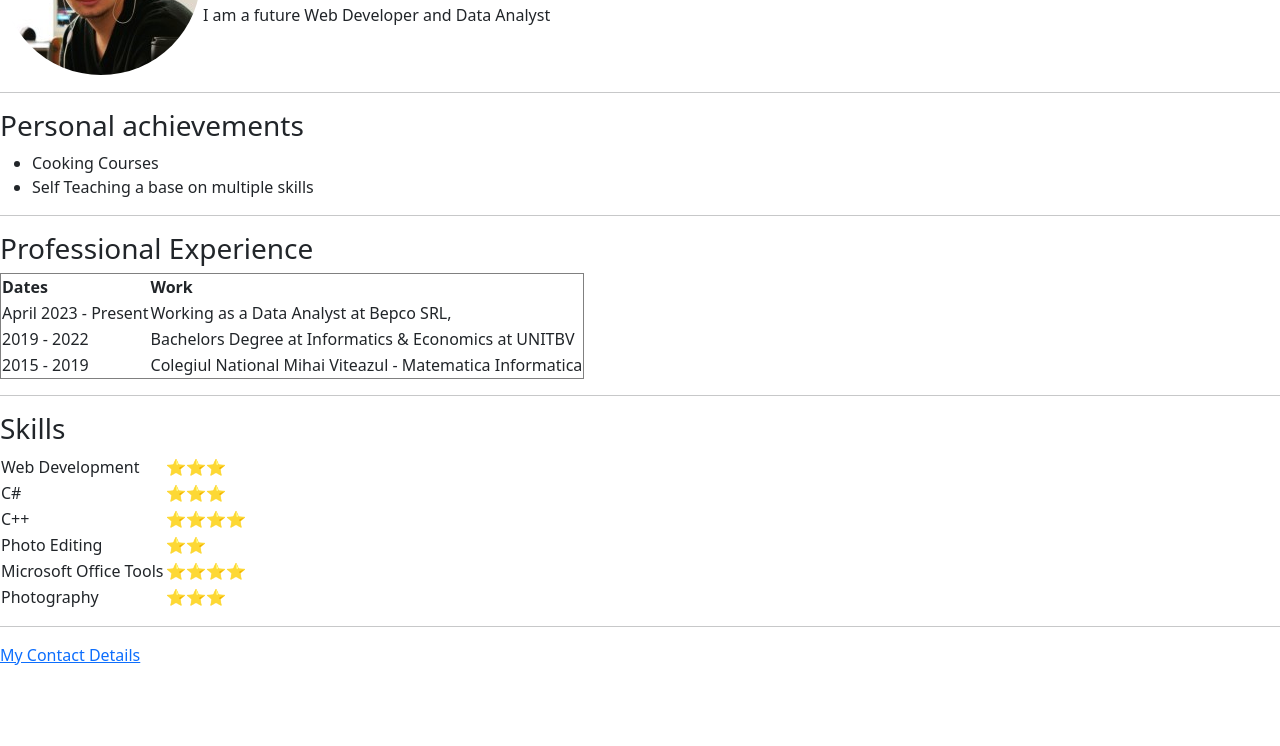
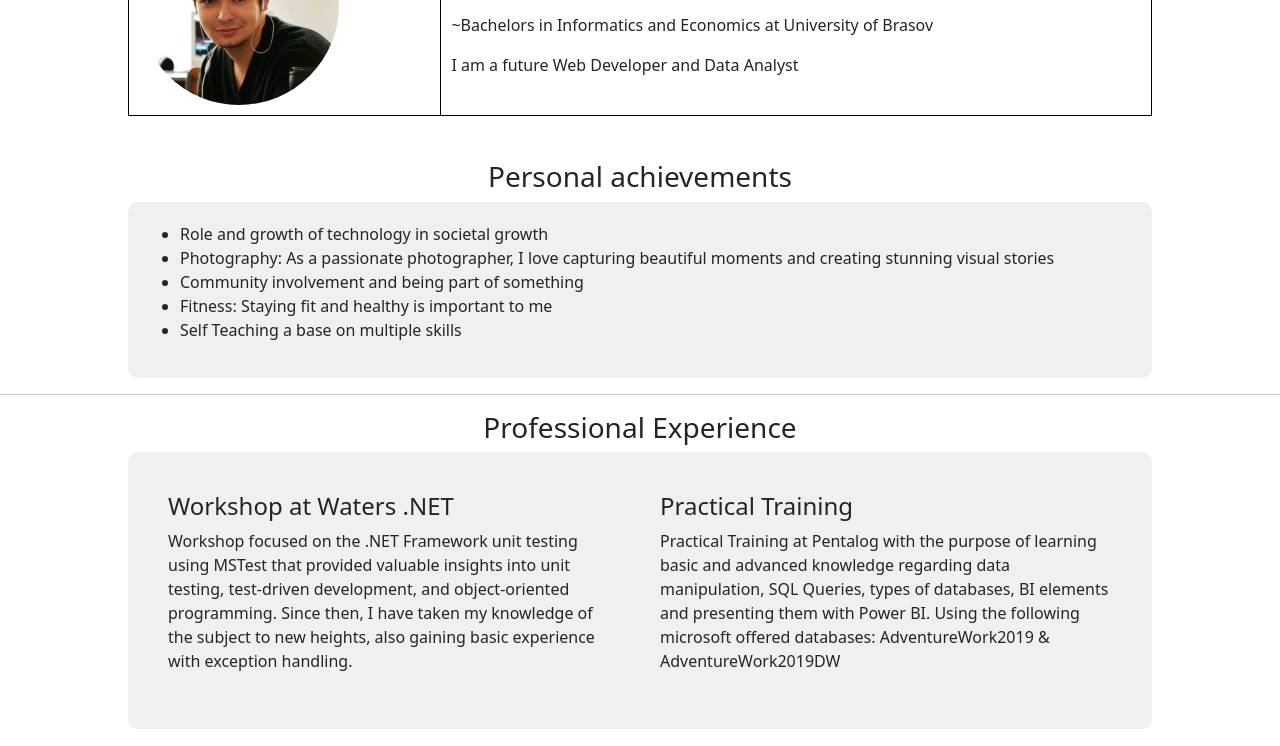
Before and after one commit to EODoody/CV-hw, a plain HTML site: page resume.html in a window 1280 px wide. Shown: the part 126-872 px from the top of the page. Before the commit the page ends 800 px from the top, so only its background shows below. Drawn offline with nearby package versions, Linux system fonts and the light colour scheme.

Commit message:
CV commit Hw

```diff
--- /dev/null
+++ b/resume.css
@@ -0,0 +1,50 @@
+.container {
+  display: flex;
+}
+.column {
+  flex: 1;
+  padding: 10px;
+}
+body {
+
+  justify-content: center;
+  align-items: center;
+  height: 100vh;
+  margin: 0;
+}
+
+.container {
+  display: flex;
+  width: 80%;
+  margin: auto;
+  background-color: #f0f0f0;
+  border-radius: 10px;
+  padding: 20px;
+}
+
+.column {
+  flex: 1;
+  padding: 20px;
+}
+
+table {
+  width: 80%;
+  border-collapse: collapse;
+  margin: 20px auto;
+}
+
+table, th, td {
+  border: 1px solid #000;
+}
+
+th, td {
+  padding: 10px;
+}
+
+h4 {
+  margin-top: 0;
+}
+
+.skills-description {
+  margin-top: 10px;
+}
--- a/resume.html
+++ b/resume.html
@@ -7,6 +7,7 @@
 
   <link href="https://cdn.jsdelivr.net/npm/bootstrap@5.2.1/dist/css/bootstrap.min.css" rel="stylesheet">
   <script src="https://cdn.jsdelivr.net/npm/bootstrap@5.2.1/dist/js/bootstrap.bundle.min.js"></script>
+  <link rel="stylesheet" href="resume.css">
 
 </head>
 
@@ -14,28 +15,57 @@
   <table cellspacing="20">
     <tr>
       <td><img src="Images/david.jpg" style="border-radius: 100px;" alt="David's profile picture"></td>
-        <td><h1>David-Eduard Olteanu</h1>
-          <p><em>Student at <a href="https://www.unitbv.ro">University of Brasov</a> <Strong>Informatics and Economics</Strong></em></p>
-          <P>I am a future Web Developer and Data Analyst</P></td>
+      <td>
+        <h1>David-Eduard Olteanu</h1>
+        <p><em>Student at <a href="https://www.unitbv.ro">University of Brasov</a> <Strong> Masters at Internet
+              Tehnologies</Strong></em></p>
+        <p> ~Bachelors in Informatics and Economics at University of Brasov</p>
+        <P>I am a future Web Developer and Data Analyst</P>
+      </td>
     </tr>
   </table>
-    <hr>
-    <h3>Personal achievements</h3>
+
+  <br>
+
+  <h3 style="text-align: center;">Personal achievements</h3>
+  <div class="container">
+
     <ul>
-      <li>Cooking Courses</li>
+        <li>Role and growth of technology in societal growth</li>
+        <li>Photography: As a passionate photographer, I love capturing beautiful moments and creating stunning visual stories</li>
+        <li>Community involvement and being part of something</li>
+        <li>Fitness: Staying fit and healthy is important to me</li>
         <li>Self Teaching a base on multiple skills</li>
     </ul>
+  </div>
   <hr>
-    <h3>Professional Experience </h3>
-    <table border="1px" cellspacing = 10;>
+
+  <h3 style="text-align: center;">Professional Experience </h3>
+  <div>
+    <div class="container">
+      <div class="column">
+        <h4>Workshop at Waters .NET</h4>
+        <p>Workshop focused on the .NET Framework unit testing using MSTest that provided valuable insights into unit
+          testing, test-driven development, and object-oriented programming. Since then, I have taken my knowledge of
+          the subject to new heights, also gaining basic experience with exception handling.</p>
+      </div>
+      <div class="column">
+        <h4>Practical Training</h4>
+        <p>Practical Training at Pentalog with the purpose of learning basic and advanced knowledge regarding data
+          manipulation, SQL Queries, types of databases, BI elements and presenting them with Power BI. Using the
+          following microsoft offered databases: AdventureWork2019 & AdventureWork2019DW</p>
+      </div>
+    </div>
+    <table border="1px" cellspacing=10;>
+  </div>
   <thead>
     <th>Dates</th>
     <th>Work</th>
   </thead>
   <tbody>
     <tr>
-          <td>  April 2023 - Present </td>
-          <td> Working as a Data Analyst at Bepco SRL,  </td>
+      <td> April 2023 - Present </td>
+      <td> Working as a Data Analyst at <a href="https://bepco.ro">Bepco SRL</a></td>
     </tr>
     <tr>
       <td> 2019 - 2022 </td>
@@ -46,44 +76,47 @@
       <td>Colegiul National Mihai Viteazul - Matematica Informatica</td>
     </tr>
   </tbody>
-      <tfoot>
-
-      </tfoot>
   </table>
 
   <hr>
     <h3>Skills</h3>
-    <table cellspacing="10">
+    <table>
         <tr>
             <td>Web Development</td>
             <td>⭐⭐⭐</td>
+            <td class="skills-description">Experience in web development including HTML, CSS, JavaScript, and PHP. Basic knowledge of React.JS.</td>
         </tr>
         <tr>
             <td>C#</td>
             <td>⭐⭐⭐</td>
+            <td class="skills-description">Experience in C# using the .NET Framework with a focus on object-oriented programming and unit testing. Proficient in Entity Framework with CRUD operations.</td>
         </tr>
         <tr>
             <td>C++</td>
             <td>⭐⭐⭐⭐</td>
-      </tr>
-      <tr>
-        <td>Photo Editing</td>
-        <td>⭐⭐</td>
+            <td class="skills-description">Proficient in C++ with in-depth experience in various applications and development.</td>
         </tr>
         <tr>
             <td>Microsoft Office Tools</td>
             <td>⭐⭐⭐⭐</td>
+            <td class="skills-description">Proficient in using Microsoft Office tools for various tasks.</td>
         </tr>
         <tr>
             <td>Photography</td>
             <td>⭐⭐⭐</td>
+            <td class="skills-description">Passionate photographer with experience in capturing beautiful moments and creating stunning visual stories.</td>
+        </tr>
+        <tr>
+            <td>SQL</td>
+            <td>⭐⭐⭐⭐</td>
+            <td class="skills-description">Experience in SQL, including PL/SQL and T-SQL. Proficient in working with stored procedures, DDL, and DML operations.</td>
         </tr>
     </table>
     <hr>
 
-
-    <a href="contact.html"> My Contact Details </a>
-
+  <div style="text-align: center;">
+  <button href="contact.html"> My Contact Details </button>
+  </div>
 
 </body>
 
```
Lines whose indentation alone changed are shown as unchanged.
